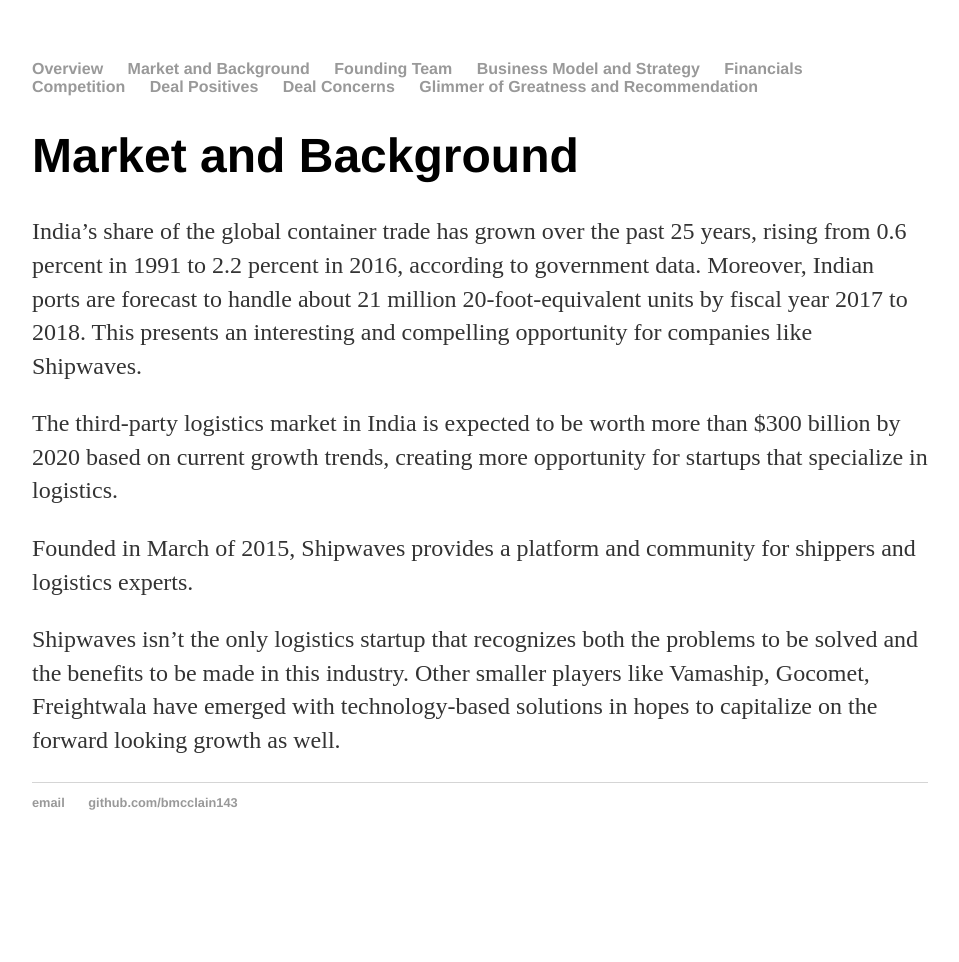
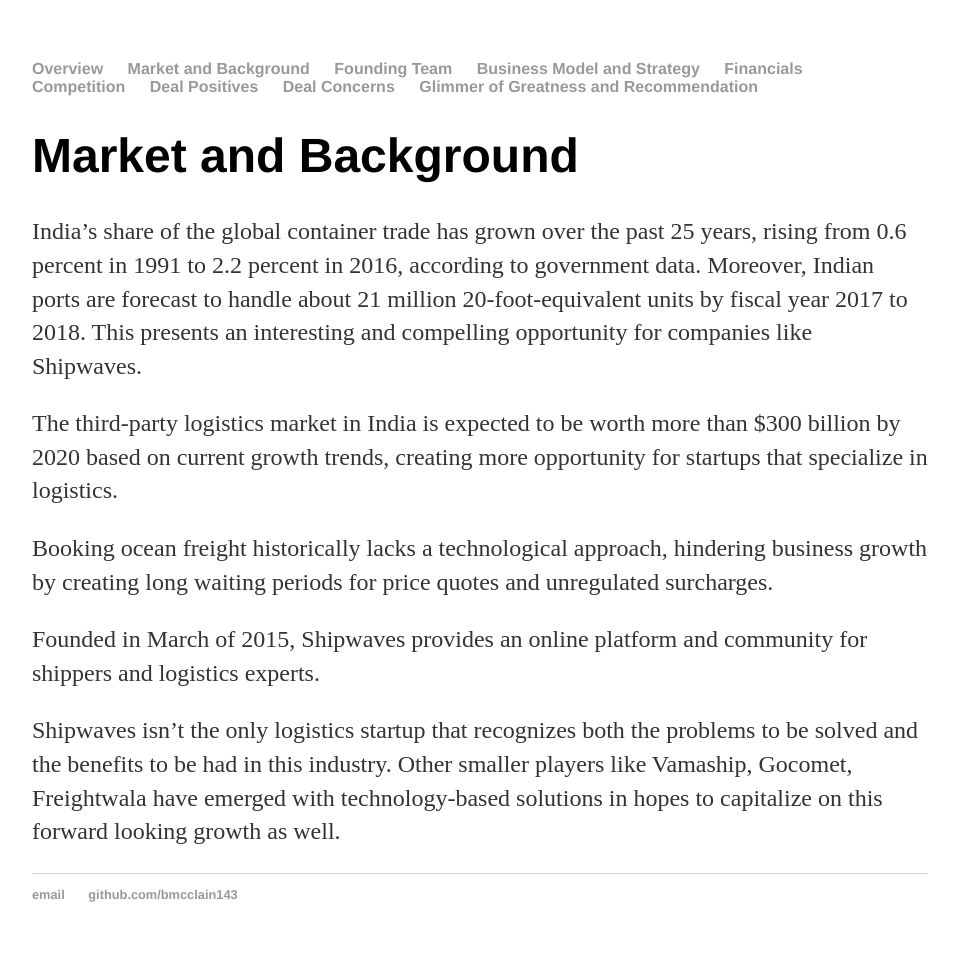
Before and after one commit to bmcclain143/bmcclain143.github.io, a Jekyll site: the page built from market/index.html, in a window 1280 px wide. Shown: the whole page, without its empty margins (160-1119 px from the left). Built offline with Jekyll 4.4.1, drawn with Linux system fonts in a browser that asks for light colours; before the commit the page ends 900 px from its top, so only the background shows below that.

Commit message:
Update index.html

```diff
--- a/market/index.html
+++ b/market/index.html
@@ -6,6 +6,7 @@
 	<h1>Market and Background</h1>
 	<p>India’s share of the global container trade has grown over the past 25 years, rising from 0.6 percent in 1991 to 2.2 percent in 2016, according to government data. Moreover, Indian ports are forecast to handle about 21 million 20-foot-equivalent units by fiscal year 2017 to 2018. This presents an interesting and compelling opportunity for companies like Shipwaves.
   <p>The third-party logistics market in India is expected to be worth more than $300 billion by 2020 based on current growth trends, creating more opportunity for startups that specialize in logistics.
-  <p>Founded in March of 2015, Shipwaves provides a platform and community for shippers and logistics experts.
-  <p>Shipwaves isn’t the only logistics startup that recognizes both the problems to be solved and the benefits to be made in this industry. Other smaller players like Vamaship, Gocomet, Freightwala have emerged with technology-based solutions in hopes to capitalize on the forward looking growth as well.</a></p>
+<p>Booking ocean freight historically lacks a technological approach, hindering business growth by creating long waiting periods for price quotes and unregulated surcharges.
+  <p>Founded in March of 2015, Shipwaves provides an online platform and community for shippers and logistics experts.
+  <p>Shipwaves isn’t the only logistics startup that recognizes both the problems to be solved and the benefits to be had in this industry. Other smaller players like Vamaship, Gocomet, Freightwala have emerged with technology-based solutions in hopes to capitalize on this forward looking growth as well.</a></p>
 </div><!-- /.blurb -->
```
